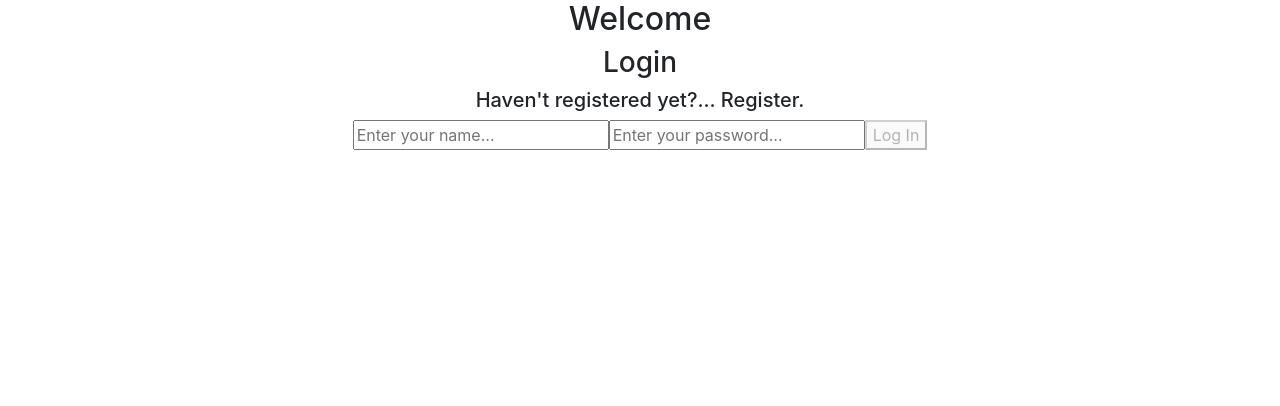
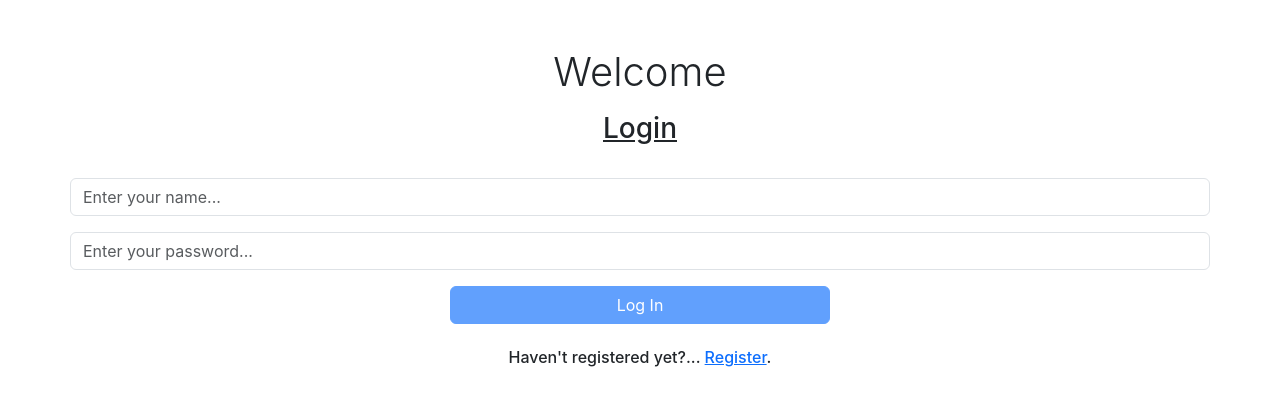
Before and after one commit to tuviariel/userstatus-front, a React (Create React App) app: page / in a window 1280 px wide. Shown: the top 406 px of the page. Built offline with nearby package versions, Linux system fonts and the light colour scheme.

Commit message:
websocket work

```diff
--- a/package.json
+++ b/package.json
@@ -15,7 +15,8 @@
     "react-router": "^6.19.0",
     "react-router-dom": "^6.19.0",
     "react-scripts": "5.0.1",
-    "web-vitals": "^2.1.4"
+    "web-vitals": "^2.1.4",
+    "ws": "^8.14.2"
   },
   "scripts": {
     "start": "react-scripts start",
--- a/src/page/Main/Main.jsx
+++ b/src/page/Main/Main.jsx
@@ -10,15 +10,16 @@ const API_URL = config["API_URL"];
 export const Main = () => {
     const navigate = useNavigate();
     const location = useLocation();
-    console.log(location);
     const [user, setUser] = useState(location.state);
     const [usersList, setUsersList] = useState([]);
     const [page, setPage] = useState(1);
+    const [rerender, setRerender] = useState(true);
     const [status, setStatus] = useState("Working");
+    const [statusFilter, setStatusFilter] = useState("");
+    // const [search, setSearch] = useState("");
     const [message, setMessage] = useState("");
     const tableRef = useRef(null);
     useEffect(() => {
-        // console.log(Date.now());
         // async function checkAuth() {
         //     try {
         //         const res = await axios.post(`${API_URL}/isAuth`);
@@ -35,21 +36,66 @@ export const Main = () => {
         //     }
         // }
         // checkAuth();
+        // console.log("In socket effect");
+        const socket = new WebSocket("ws://localhost:3001");
+        // console.log(socket);
+        // Event handler for when the connection is open
+        socket.addEventListener("open", (event) => {
+            console.log("Connected to WebSocket server");
+        });
+        // Event handler for when a message is received
+        socket.addEventListener("message", async (event) => {
+            if (event?.data) {
+                const userDataUpdate = await JSON.parse(event.data);
+                setUsersList((prev) => {
+                    return prev.map((user) => {
+                        return user._id === userDataUpdate._id
+                            ? {
+                                  ...user,
+                                  status: userDataUpdate.status,
+                                  ts: moment(userDataUpdate.ts).format("HH:mm:ss DD-MM-YYYY"),
+                              }
+                            : user;
+                    });
+                });
+            }
+        });
+        // Event handler for when the connection is closed
+        socket.addEventListener("close", (event) => {
+            console.log("Connection to WebSocket server closed");
+        });
+        // Cleanup WebSocket connection when the component unmounts
+        return () => {
+            socket.close();
+        };
     }, []);
     useEffect(() => {
         loadUsersList();
-    }, [page]);
+    }, [page, rerender]);
+    useEffect(() => {
+        setPage(1);
+        setRerender(!rerender);
+    }, [statusFilter]);
     const loadUsersList = async () => {
+        console.log("loading users", page, statusFilter);
         try {
-            const data = await axios.get(`${API_URL}/users?page=${page}`);
+            let args = "?page=" + page;
+            if (statusFilter) {
+                args = args + "&status=" + statusFilter;
+            }
+            const data = await axios.get(`${API_URL}/users${args}`);
             if (data) {
                 console.log(data.data.users);
                 const list = data.data.users.map((user) => {
                     return { ...user, ts: moment(user.ts).format("HH:mm:ss DD-MM-YYYY") };
                 });
-                setUsersList((prevList) => {
-                    return prevList.concat(list);
-                });
+                if (page === 1) {
+                    setUsersList(list);
+                } else {
+                    setUsersList((prevList) => {
+                        return prevList.concat(list);
+                    });
+                }
             }
         } catch (err) {
             console.log(err);
@@ -88,13 +134,10 @@ export const Main = () => {
         const isAtBottom =
             e.scrollTop + tableElement?.props?.height >
             tableElement?.props?.data?.length * tableElement?.props?.rowHeight;
-        // console.log(tableElement.props.data.length * tableElement.props.rowHeight);
-        // console.log(e.scrollTop + tableElement.props.height);
-        // console.log(isAtBottom);
         // Check if the user has scrolled to the bottom
         if (isAtBottom) {
             setPage(page + 1);
-            console.log("hit bottom");
+            // console.log("hit bottom");
         }
     };
 
@@ -139,7 +182,31 @@ export const Main = () => {
             </div>
             <div className="">{message}</div>
             <hr />
-            <h5 className="">All user Statuses:</h5>
+            <div className="row justify-content-evenly mb-3 mt-t">
+                <h5 className="col">All user Statuses:</h5>
+                <select
+                    className="col form-select"
+                    value={statusFilter}
+                    onChange={(e) => {
+                        setStatusFilter(e.target.value);
+                    }}>
+                    <option value="">All</option>
+                    <option value="Working">Working</option>
+                    <option value="Vacation">Vacation</option>
+                    <option value="Sickness">Sickness</option>
+                </select>
+                {/* <input
+                    type="text"
+                    onChange={(e) => {
+                        setSearch(e.target.value);
+                    }}
+                    value={search}
+                    className="col"
+                />
+                <button onClick={() => {}} className="col-1 btn btn-primary">
+                    Find
+                </button> */}
+            </div>
             <div className="d-flex justify-content-center">
                 <BaseTable
                     data={usersList}
@@ -174,12 +241,6 @@ export const Main = () => {
                         className="border border-1"
                         headerClassName="border border-2"
                     />
-                    {/* <Column
-                    key="__key__"
-                    dataKey="__key__"
-                    width={0}
-                    cellRenderer={({ rowIndex }) => rowIndex}
-                /> */}
                 </BaseTable>
             </div>
         </div>
--- a/src/page/Welcome/Welcome.jsx
+++ b/src/page/Welcome/Welcome.jsx
@@ -10,9 +10,8 @@ export const Welcome = () => {
     const [password, setPassword] = useState("");
     const [passwordConfirm, setPasswordConfirm] = useState("");
     const [message, setMessage] = useState("");
-    const [rerender, setRerender] = useState(false);
     useEffect(() => {
-        console.log("in effect");
+        // console.log("in effect");
         // async function checkAuth() {
         //     try {
         //         const res = await axios.post(`${API_URL}/isAuth`);
@@ -27,7 +26,7 @@ export const Welcome = () => {
         //     }
         // }
         // checkAuth();
-    }, [rerender]);
+    }, []);
     const sendRegister = async () => {
         const res = await axios.post(`${API_URL}/register`, {
             userName: userName,
@@ -56,30 +55,13 @@ export const Welcome = () => {
     };
 
     return (
-        <div className="App-header">
-            <h2
-                className=""
-                onClick={() => {
-                    setRerender(!rerender);
-                }}>
-                Welcome
-            </h2>
-            <h3>{login ? "Login" : "Register"}</h3>
-            <h5>
-                {login ? "Haven't registered yet" : "All ready registered"}?...
-                <span
-                    className=""
-                    onClick={() => {
-                        setLogin((login) => {
-                            return !login;
-                        });
-                        setMessage("");
-                    }}>
-                    {login ? " Register" : " Login"}
-                </span>
-                .
-            </h5>
+        <div className="container mt-5">
+            <p className="display-6">Welcome</p>
+            <h3 className="text-decoration-underline">{login ? "Login" : "Register"}</h3>
+            <br />
+            <div className="row justify-content-center">
                 <input
+                    className="form-control col-5 mb-3"
                     type="text"
                     onChange={(e) => {
                         setUserName(e.target.value);
@@ -87,7 +69,10 @@ export const Welcome = () => {
                     value={userName}
                     placeholder="Enter your name..."
                 />
+            </div>
+            <div className="row justify-content-center">
                 <input
+                    className="form-control col-5 mb-3"
                     type="password"
                     onChange={(e) => {
                         setPassword(e.target.value);
@@ -95,8 +80,11 @@ export const Welcome = () => {
                     value={password}
                     placeholder="Enter your password..."
                 />
+            </div>
+            <div className="row justify-content-center">
                 {!login && (
                     <input
+                        className="form-control col-5 mb-3"
                         type="password"
                         onChange={(e) => {
                             setPasswordConfirm(e.target.value);
@@ -105,8 +93,11 @@ export const Welcome = () => {
                         placeholder="Confirm your password..."
                     />
                 )}
+            </div>
+            <div className="row justify-content-center">
                 {login ? (
                     <button
+                        className="btn btn-primary col-4 mb-4"
                         disabled={userName === "" || password === ""}
                         title={
                             userName === ""
@@ -122,6 +113,7 @@ export const Welcome = () => {
                     </button>
                 ) : (
                     <button
+                        className="btn btn-primary col-4 mb-4"
                         disabled={
                             userName === "" ||
                             password === "" ||
@@ -145,6 +137,22 @@ export const Welcome = () => {
                         Sign Up
                     </button>
                 )}
+                <h6>
+                    {login ? "Haven't registered yet?... " : "All ready registered?... "}
+                    <a
+                        role="button"
+                        className="text-decoration-underline"
+                        onClick={() => {
+                            setLogin((login) => {
+                                return !login;
+                            });
+                            setMessage("");
+                        }}>
+                        {login ? " Register" : " Login"}
+                    </a>
+                    .
+                </h6>
+            </div>
             <div>{message}</div>
         </div>
     );
```
Also changed, not shown: 1 other file (tests, documents, lock files or other folders). Lines whose indentation alone changed are shown as unchanged.
